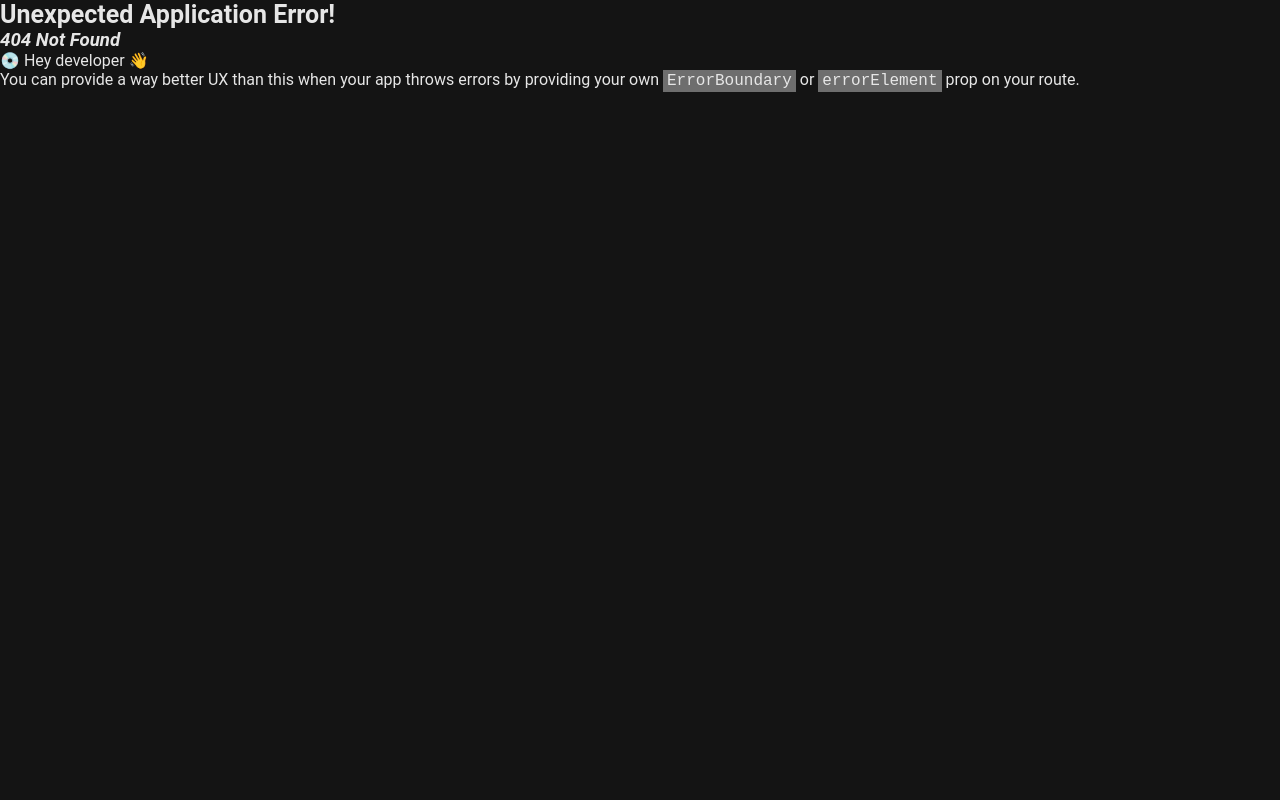
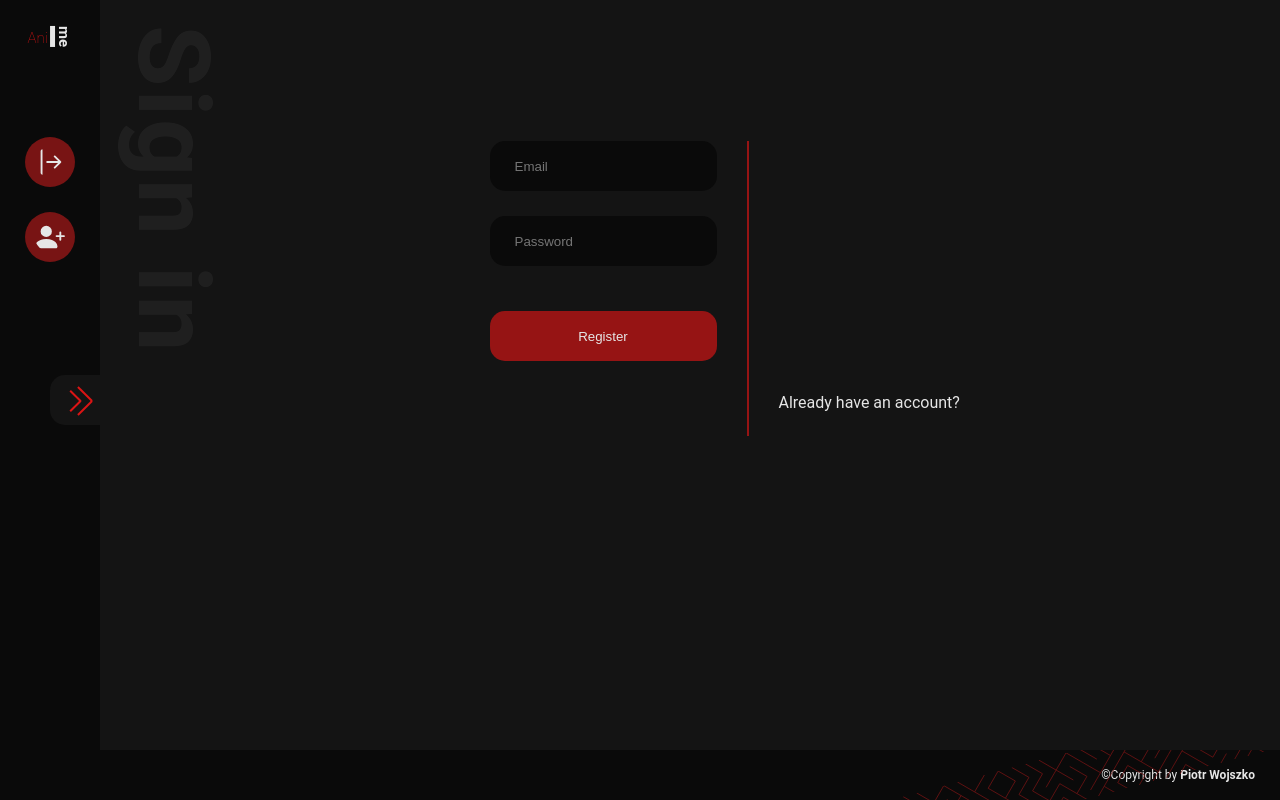
Before and after one commit to pwojszko/ani-me-fullstack, a React (Vite) app in the folder client/: page /register in a window 1280 px wide. Before the commit this address had no page. Built offline with nearby package versions, Linux system fonts and the light colour scheme.

Commit message:
login + register form

```diff
--- a/client/package.json
+++ b/client/package.json
@@ -19,6 +19,7 @@
     "react": "^18.2.0",
     "react-dom": "^18.2.0",
     "react-hook-form": "^7.45.2",
+    "react-icons": "^4.10.1",
     "react-router": "^6.14.2",
     "react-router-dom": "^6.14.2",
     "sass": "^1.64.0",
--- a/client/src/components/Header/Header.tsx
+++ b/client/src/components/Header/Header.tsx
@@ -10,15 +10,6 @@ const Header = () => {
   const [isActive, setIsActive] = useState(false);
 
   const handleClick = () => setIsActive((prev) => !prev);
-
-  const setActiveButton: JSX.Element = (
-    <div className={cx("header__button")} onClick={handleClick}>
-      <div className={cx("header__button-line", "header__button-line-1")}></div>
-      <div className={cx("header__button-line", "header__button-line-2")}></div>
-      <div className={cx("header__button-line", "header__button-line-3")}></div>
-      <div className={cx("header__button-line", "header__button-line-4")}></div>
-    </div>
-  );
 
   return (
     <header
@@ -33,9 +24,22 @@ const Header = () => {
           </Link>
         </div>
         <SearchBar />
-        {/* <Navigation setIsActive={setIsActive} /> */}
+        <Navigation setIsActive={setIsActive} />
       </div>
-      {setActiveButton}
+      <div className={cx("header__button")} onClick={handleClick}>
+        <div
+          className={cx("header__button-line", "header__button-line-1")}
+        ></div>
+        <div
+          className={cx("header__button-line", "header__button-line-2")}
+        ></div>
+        <div
+          className={cx("header__button-line", "header__button-line-3")}
+        ></div>
+        <div
+          className={cx("header__button-line", "header__button-line-4")}
+        ></div>
+      </div>
     </header>
   );
 };
--- a/client/src/components/Header/Navigation.tsx
+++ b/client/src/components/Header/Navigation.tsx
@@ -1,6 +1,5 @@
 import { Link } from "react-router-dom";
 import SlidingButton from "../SlidingButton/SlidingButton";
-import { useAuthContext } from "../../../contexts/AuthContext";
 import {
   BsArrowBarRight,
   BsPersonPlusFill,
@@ -16,45 +15,71 @@ type navigationTypes = {
 };
 
 const Navigation = ({ setIsActive }: navigationTypes) => {
-  const { isAuth, currentUser, logout } = useAuthContext();
-
   const closeHeader = () => {
     setIsActive(false);
   };
 
   const handleLogout = () => {
     setIsActive(false);
-    logout();
+    // logout();
   };
 
-  const navButtons = (
-    <>
-      {isAuth ? (
-        <>
-          <Link to="/userpanel" onClick={closeHeader}>
-            <div className={cx("navigation__item")}>
-              <BsPersonLinesFill />
-              <SlidingButton
-                buttonClass={cx("navButton")}
-                firstText={currentUser?.toString()}
-                secondText="User Panel"
-              />
-            </div>
-          </Link>
+  // const navButtons = (
+  //   <>
+  //     {isAuth ? (
+  //       <>
+  //         <Link to="/userpanel" onClick={closeHeader}>
+  //           <div className={cx("navigation__item")}>
+  //             <BsPersonLinesFill />
+  //             <SlidingButton
+  //               buttonClass={cx("navButton")}
+  //               firstText={currentUser?.toString()}
+  //               secondText="User Panel"
+  //             />
+  //           </div>
+  //         </Link>
 
-          <div onClick={handleLogout} className={cx("logout")}>
-            <div className={cx("navigation__item")}>
-              <BsDoorOpenFill />
-              <SlidingButton
-                buttonClass={cx("navButton")}
-                firstText="Log out"
-                secondText="Sure?"
-              />
-            </div>
-          </div>
-        </>
-      ) : (
-        <>
+  //         <div onClick={handleLogout} className={cx("logout")}>
+  //           <div className={cx("navigation__item")}>
+  //             <BsDoorOpenFill />
+  //             <SlidingButton
+  //               buttonClass={cx("navButton")}
+  //               firstText="Log out"
+  //               secondText="Sure?"
+  //             />
+  //           </div>
+  //         </div>
+  //       </>
+  //     ) : (
+  //       <>
+  //         <Link to="/login" onClick={closeHeader}>
+  //           <div className={cx("navigation__item")}>
+  //             <BsArrowBarRight />
+  //             <SlidingButton
+  //               buttonClass={cx("navButton")}
+  //               firstText="Log in"
+  //               secondText="Log in"
+  //             />
+  //           </div>
+  //         </Link>
+
+  //         <Link to="/register" onClick={closeHeader}>
+  //           <div className={cx("navigation__item")}>
+  //             <BsPersonPlusFill />
+  //             <SlidingButton
+  //               buttonClass={cx("navButton")}
+  //               firstText="Sign in"
+  //               secondText="Sign in"
+  //             />
+  //           </div>
+  //         </Link>
+  //       </>
+  //     )}
+  //   </>
+  // );
+
+  return (
+    <nav className={cx("navigation")}>
       <Link to="/login" onClick={closeHeader}>
         <div className={cx("navigation__item")}>
           <BsArrowBarRight />
@@ -76,12 +101,8 @@ const Navigation = ({ setIsActive }: navigationTypes) => {
           />
         </div>
       </Link>
-        </>
-      )}
-    </>
+    </nav>
   );
-
-  return <nav className={cx("navigation")}>{navButtons}</nav>;
 };
 
 export default Navigation;
--- a/client/src/pages/LoginPage/LoginPage.module.scss
+++ b/client/src/pages/LoginPage/Login.module.scss
@@ -1,6 +1,6 @@
 @import "src/assets/scss/abstracts/variables";
 
-.login-page {
+.login {
   display: flex;
   place-items: center;
   width: 100%;
@@ -60,6 +60,7 @@
         color: $light;
         margin-top: 20px;
         transition: background-color 0.5s;
+        cursor: pointer;
 
         &::after {
           content: "ログイン";
@@ -73,7 +74,6 @@
           opacity: 0;
           right: 0;
           transition: all 0.5s;
-          cursor: pointer;
         }
 
         &:hover {
@@ -105,6 +105,13 @@
           border-top-left-radius: 0;
           border-bottom-left-radius: 0;
           transform: translate(-100%, 0);
+          transition: transform 0.5s;
+          background-color: $red;
+          color: $light;
+          padding: 10px;
+          border: 0;
+          border-radius: 0 10px 10px 0;
+          cursor: pointer;
         }
 
         &:hover {
--- a/client/src/pages/LoginPage/LoginPage.tsx
+++ b/client/src/pages/LoginPage/Login.tsx
@@ -2,14 +2,14 @@ import { Link } from "react-router-dom";
 import classNames from "classnames/bind";
 import { useForm } from "react-hook-form";
 import { usePostLoginMutation } from "src/store/auth/authService";
-import styles from "./LoginPage.module.scss";
+import styles from "./Login.module.scss";
 import { yupResolver } from "@hookform/resolvers/yup";
 import { loginValidationSchema } from "./loginValidation";
 import { InferType } from "yup";
 
 const cx = classNames.bind(styles);
 
-const LoginPage = () => {
+const Login = () => {
   const [login] = usePostLoginMutation();
   const {
     register,
@@ -24,7 +24,7 @@ const LoginPage = () => {
   };
 
   return (
-    <div className={cx("login-page", "grid__login-page")}>
+    <div className={cx("login", "grid__login-page")}>
       <div className={cx("title-container")}>
         <h1 className={cx("title")}>Log in</h1>
       </div>
@@ -69,4 +69,4 @@ const LoginPage = () => {
   );
 };
 
-export default LoginPage;
+export default Login;
--- a/client/src/pages/RegisterPage/RegisterPage.module.scss
+++ b/client/src/pages/Register/Register.module.scss
@@ -1,26 +1,26 @@
 @import "src/assets/scss/abstracts/variables";
 
-.register-page {
+.register {
   display: flex;
   place-items: center;
   width: 100%;
   padding: 25px 15px;
 
-  .register-page__title-container {
+  .title-container {
     height: 100%;
-    .register-page__title {
+    .title {
       writing-mode: vertical-rl;
       font-size: 100px;
       color: $watermark-color-1;
     }
   }
 
-  .register-page__form-container {
+  .form-container {
     margin: 0 auto;
     display: grid;
     grid-template-columns: 1fr 1fr;
 
-    .register-page__form {
+    .form {
       position: relative;
       display: flex;
       flex-direction: column;
@@ -28,8 +28,8 @@
       border-right: 2px solid $red;
       padding: 0 30px 75px 0;
 
-      .register-page__label {
-        .register-page__input {
+      .label {
+        .input {
           background-color: $color-dark-1;
           border: none;
           height: 40px;
@@ -39,11 +39,17 @@
         }
       }
 
-      .register-page__submit {
+      .submit {
         position: relative;
         height: 50px;
         overflow: hidden;
         border-radius: $radius-1;
+        background-color: $red;
+        border: none;
+        color: $light;
+        margin-top: 20px;
+        transition: background-color 0.5s;
+        cursor: pointer;
 
         &::after {
           transition: all 0.5s;
@@ -62,22 +68,29 @@
         &:hover::after {
           opacity: 1;
         }
+
+        &:hover {
+          background-color: $light-red;
+          &::after {
+            opacity: 1;
+          }
+        }
       }
     }
 
-    .register-page__redirect {
+    .redirect {
       position: relative;
       overflow: hidden;
 
-      .register-page__redirect-container {
-        .register-page__text {
+      .redirect-container {
+        .text {
           position: absolute;
           bottom: 15px;
           left: 30px;
           width: 100%;
           transform: translate(0, -50%);
         }
-        .register-page__button {
+        .button {
           position: absolute;
           bottom: 15px;
           left: 0;
@@ -85,10 +98,17 @@
           border-top-left-radius: 0;
           border-bottom-left-radius: 0;
           transform: translate(-100%, 0);
+          transition: transform 0.5s;
+          background-color: $red;
+          color: $light;
+          padding: 10px;
+          border: 0;
+          border-radius: 0 10px 10px 0;
+          cursor: pointer;
         }
 
         &:hover {
-          .register-page__button {
+          .button {
             transform: translate(0, 0);
           }
         }
--- /dev/null
+++ b/client/src/pages/Register/Register.tsx
@@ -0,0 +1,71 @@
+import { Link } from "react-router-dom";
+import { useForm } from "react-hook-form";
+import classNames from "classnames/bind";
+import { yupResolver } from "@hookform/resolvers/yup";
+import { InferType } from "yup";
+import { usePostRegisterMutation } from "src/store/auth/authService";
+import styles from "./Register.module.scss";
+import { registerValidationSchema } from "./registerValidation";
+
+const cx = classNames.bind(styles);
+
+export default function RegisterPage() {
+  const [registerUser] = usePostRegisterMutation();
+
+  const {
+    register,
+    handleSubmit,
+    formState: { errors },
+  } = useForm({
+    resolver: yupResolver(registerValidationSchema),
+  });
+
+  const onSubmit = (data: InferType<typeof registerValidationSchema>) => {
+    registerUser(data).catch((err) => console.log(err));
+  };
+
+  return (
+    <div className={cx("register", "grid__register-page")}>
+      <div className={cx("title-container")}>
+        <h1 className={cx("title")}>Sign in</h1>
+      </div>
+      <div className={cx("form-container")}>
+        <form
+          className={cx("form")}
+          onSubmit={(event) => void handleSubmit(onSubmit)(event)}
+        >
+          <label className={cx("label")}>
+            <input
+              {...register("email")}
+              className={cx("input")}
+              placeholder="Email"
+            />
+            <p className={cx("error")}>{errors.email?.message}</p>
+          </label>
+
+          <label className={cx("label")}>
+            <input
+              {...register("password")}
+              className={cx("input")}
+              placeholder="Password"
+            />
+            <p className={cx("error")}>{errors.password?.message}</p>
+          </label>
+
+          <button type="submit" className={cx("submit", "button")}>
+            Register
+          </button>
+        </form>
+
+        <div className={cx("redirect")}>
+          <div className={cx("redirect-container")}>
+            <p className={cx("text")}>Already have an account?</p>
+            <Link to="/login">
+              <button className={cx("button", "button")}>Log in</button>
+            </Link>
+          </div>
+        </div>
+      </div>
+    </div>
+  );
+}
--- /dev/null
+++ b/client/src/pages/Register/registerValidation.ts
@@ -0,0 +1,33 @@
+import { string, object } from "yup";
+
+const messages = {
+  REQUIRED: "This field is required",
+  INVALID_DATE: "Invalid date",
+  TOO_LONG: "Too long",
+  PASSWORD_MIN_8_LENGTH: "Password must be at least 8 characters",
+  PASSWORD_REQ:
+    "Password must contain at least one uppercase letter, one lowercase letter, one number and one special character",
+  NOT_A_MAIL: "Not a valid email",
+};
+
+const {
+  REQUIRED,
+  INVALID_DATE,
+  TOO_LONG,
+  PASSWORD_MIN_8_LENGTH,
+  PASSWORD_REQ,
+  NOT_A_MAIL,
+} = messages;
+
+export const registerValidationSchema = object().shape({
+  email: string().email(NOT_A_MAIL).required(REQUIRED),
+  password: string()
+    .typeError(INVALID_DATE)
+    .min(8, PASSWORD_MIN_8_LENGTH)
+    .max(50, TOO_LONG)
+    .required(REQUIRED)
+    .matches(
+      /^(?=.*[a-z])(?=.*[A-Z])(?=.*[0-9])(?=.*[!@#$%^&*])/,
+      PASSWORD_REQ
+    ),
+});
```
Also changed, not shown: client/src/pages/RegisterPage/RegisterHandler.tsx (deleted, +0 -46 lines), client/src/pages/RegisterPage/index.tsx (deleted, +0 -118 lines), client/src/routes/routes.tsx (+6 -6 lines), 1 other file (tests, documents, lock files or other folders). Lines whose indentation alone changed are shown as unchanged.
